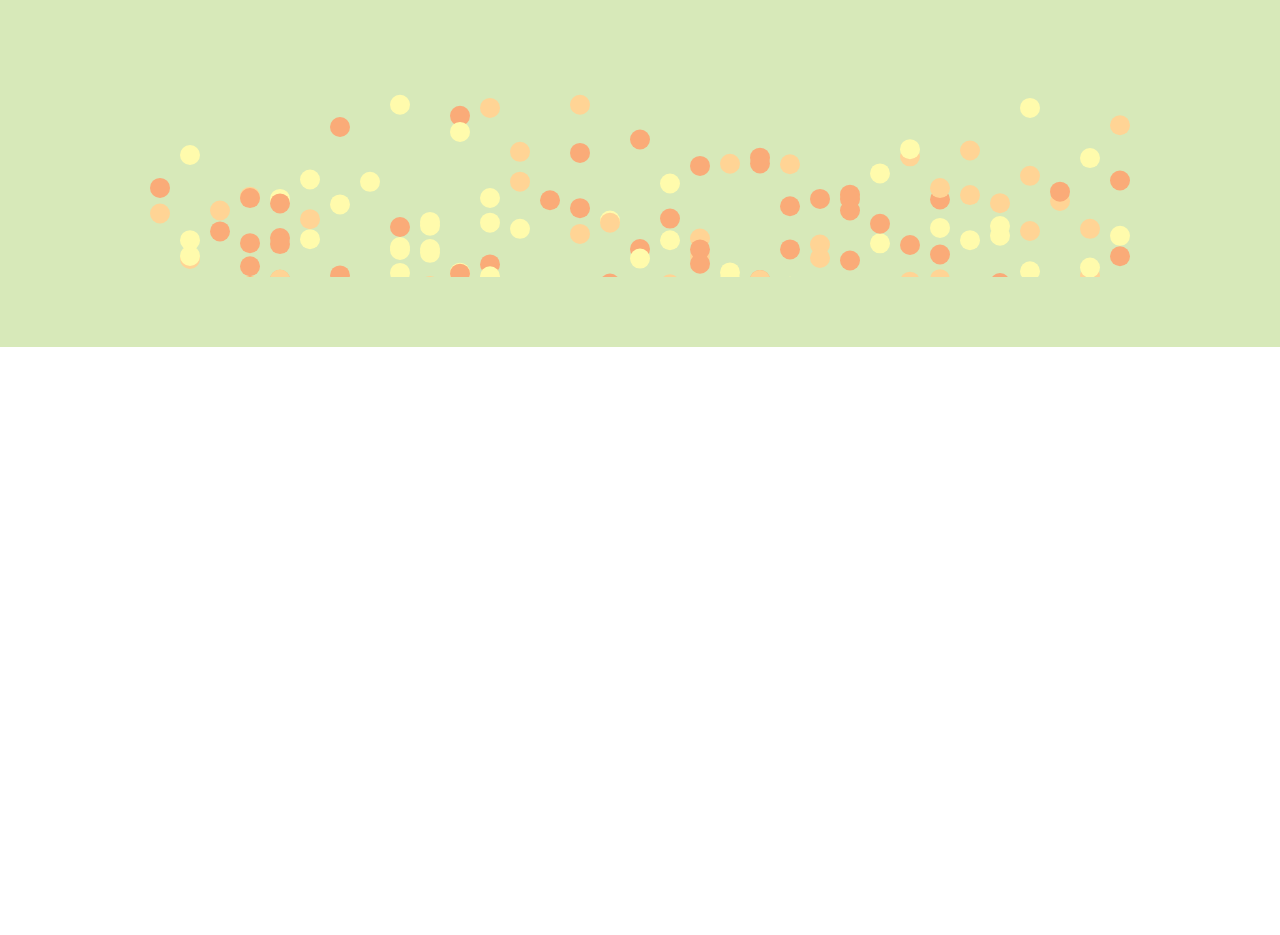
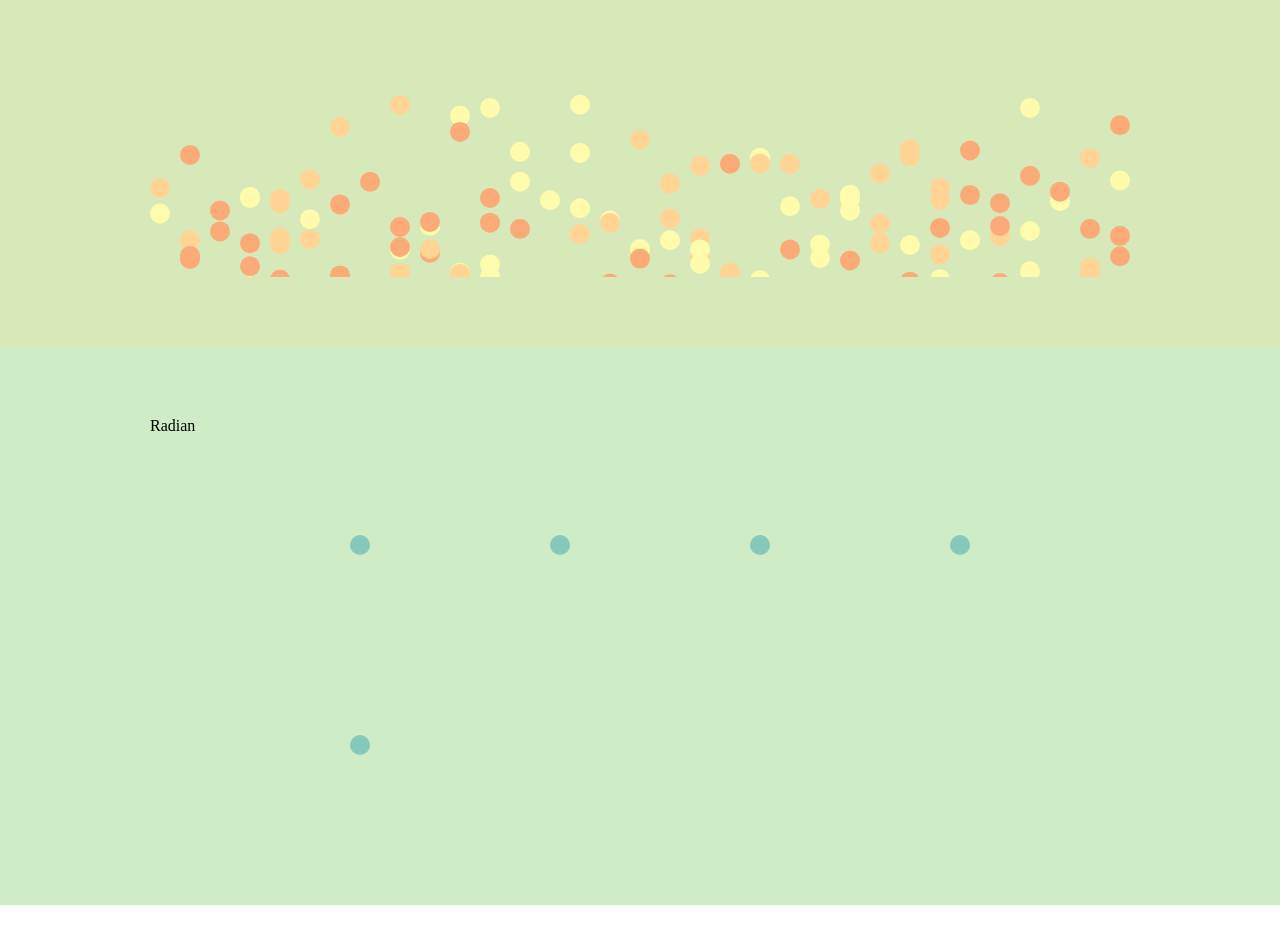
Before and after one commit to s-yoshiii/gsap-motion-recipe, a SvelteKit app: page / in a window 1280 px wide. Shown: the part 980-1915 px from the top of the page. Before the commit the page ends 1327 px from the top, so only its background shows below. Built offline with nearby package versions, Linux system fonts and the light colour scheme.

Commit message:
円を描く動きを作成

```diff
--- a/src/assets/_variable.scss
+++ b/src/assets/_variable.scss
@@ -7,3 +7,6 @@ $random-bg: #d7e9b9;
 $random-color01: #fffbac;
 $random-color02: #ffd495;
 $random-color03: #faab78;
+
+$radian-bg: #ceedc7;
+$radian-color: #86c8bc;
--- a/src/components/SectionLayout.svelte
+++ b/src/components/SectionLayout.svelte
@@ -24,4 +24,7 @@
   .random {
     background: variable.$random-bg;
   }
+  .radian {
+    background: variable.$radian-bg;
+  }
 </style>
--- /dev/null
+++ b/src/components/radianItem.svelte
@@ -0,0 +1,63 @@
+<script lang="ts">
+  import { gsap } from "gsap";
+  import { onMount } from "svelte";
+  import SectionLayout from "./SectionLayout.svelte";
+  const params = { radian: 0 };
+  onMount(() => {
+    gsap.to(params, {
+      radian: Math.PI * 2,
+      duration: 5,
+      ease: "power4.inOut",
+      onUpdate: () => {
+        const { radian } = params;
+        const x = Math.cos(radian) * 100;
+        const y = Math.sin(radian) * 100;
+        gsap.set(".circle", { x, y });
+      },
+      repeat: -1,
+      repeatDelay: 1,
+    });
+  });
+</script>
+
+<SectionLayout cl="radian">
+  <h2>Radian</h2>
+  <div class="cont">
+    <div class="cont__inner">
+      <div class="circle" />
+    </div>
+    <div class="cont__inner">
+      <div class="circle" />
+    </div>
+    <div class="cont__inner">
+      <div class="circle" />
+    </div>
+    <div class="cont__inner">
+      <div class="circle" />
+    </div>
+    <div class="cont__inner">
+      <div class="circle" />
+    </div>
+  </div>
+</SectionLayout>
+
+<style lang="scss">
+  @use "../assets/variable";
+  .cont {
+    display: grid;
+    grid-template-columns: repeat(auto-fill, 200px);
+    min-height: 400px;
+    &__inner {
+      height: 200px;
+      width: 200px;
+      transform: translate(50%, 50%);
+    }
+  }
+  .circle {
+    position: absolute;
+    background: variable.$radian-color;
+    width: 20px;
+    height: 20px;
+    border-radius: 50%;
+  }
+</style>
--- a/src/routes/+page.svelte
+++ b/src/routes/+page.svelte
@@ -1,10 +1,12 @@
 <script lang="ts">
+  import RadianItem from "../components/radianItem.svelte";
   import RandomStaggerItem from "../components/RandomStaggerItem.svelte";
   import StaggerItem from "../components/StaggerItem.svelte";
 </script>
 
 <StaggerItem />
 <RandomStaggerItem />
+<RadianItem />
 
 <style lang="scss">
 </style>
```
